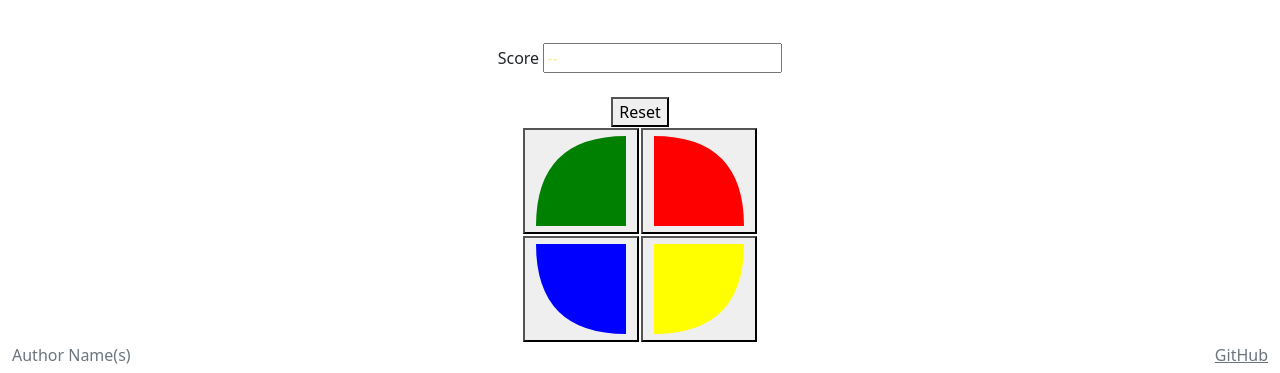
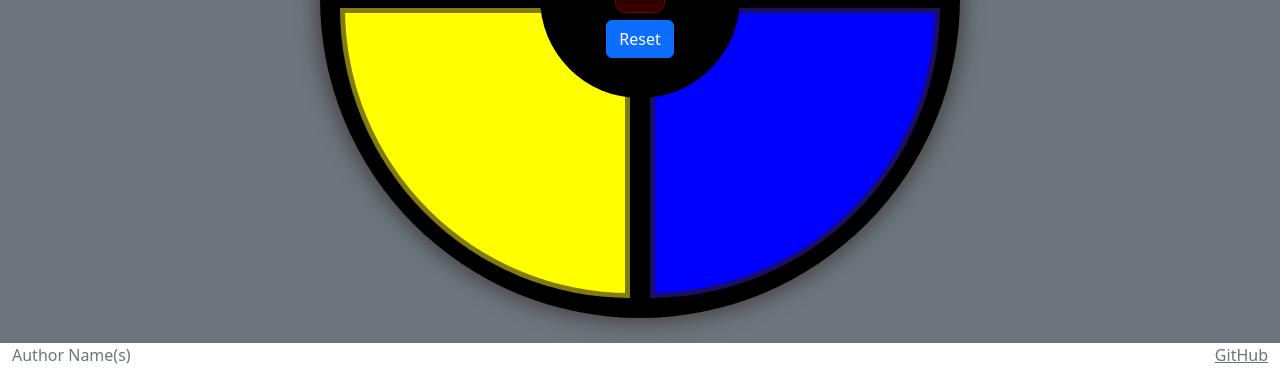
Before and after one commit to Jtrom314/simon, a plain HTML site: page play.html in a window 1280 px wide. Shown: the part 427-800 px from the top of the page. Drawn offline with nearby package versions, Linux system fonts and the light colour scheme.

Commit message:
Finished Scores

```diff
--- a/play.html
+++ b/play.html
@@ -24,82 +24,24 @@
             </menu>
         </nav>
     </header>
-        <main>
+        <main class="bg-secondary">
             <div class="players">
                 Player:
                 <span class="player-name">Player 1</span>
             </div>
-            <br />
-
-            <div>
-                <label for="count">Score</label>
-                <input type="text" id="count" value="--" readonly />
+            <div class="game">
+              <div class="button-container">
+                  <button class="button-top-left"></button>
+                  <button class="button-top-right"></button>
+                  <button class="button-bottom-left"></button>
+                  <button class="button-bottom-right"></button>
+                  <div class="controls center">
+                    <div class="game-name">Simon<sup>&reg;</sup></div>
+                    <div class="score center">--</div>
+                    <button class="btn btn-primary">Reset</button>
+                  </div>
+              </div>
             </div>
-            <br />
-
-            <div>
-                <button>Reset</button>
-            </div>
-            <div>
-                <table>
-                  <tr>
-                    <td>
-                      <button>
-                        <svg
-                          aria-hidden="true"
-                          viewBox="0 0 100 100"
-                          height="100"
-                          width="100"
-                        >
-                          <!-- SVG
-                            M move <to x,y>
-                            Q quadratic curve <control point x,y> <to x,y>
-                        -->
-                          <path d="M 95,5 95,95 5,95 Q 5,5 95,5" fill="green" />
-                        </svg>
-                      </button>
-                    </td>
-                    <td>
-                      <button>
-                        <svg
-                          aria-hidden="true"
-                          viewBox="0 0 100 100"
-                          height="100"
-                          width="100"
-                        >
-                          <path d="M5,5 5,95 95,95 Q 95,5 5,5" fill="red" />
-                        </svg>
-                      </button>
-                    </td>
-                  </tr>
-                  <tr>
-                    <td>
-                      <button>
-                        <svg
-                          aria-hidden="true"
-                          viewBox="0 0 100 100"
-                          height="100"
-                          width="100"
-                        >
-                          <path d="M5,5 95,5 95,95 Q 5,95 5,5" fill="blue" />
-                        </svg>
-                      </button>
-                    </td>
-                    <td>
-                      <button>
-                        <svg
-                          aria-hidden="true"
-                          viewBox="0 0 100 100"
-                          height="100"
-                          width="100"
-                        >
-                          <path d="M95,5 5,5 5,95 Q 95,95 95,5" fill="yellow" />
-                        </svg>
-                      </button>
-                    </td>
-                  </tr>
-                </table>
-              </div>
         </main>
     </body>
     <footer class="big-dark text-dark text-muted">
```
Also changed, not shown: scores.html (+3 -3 lines).
